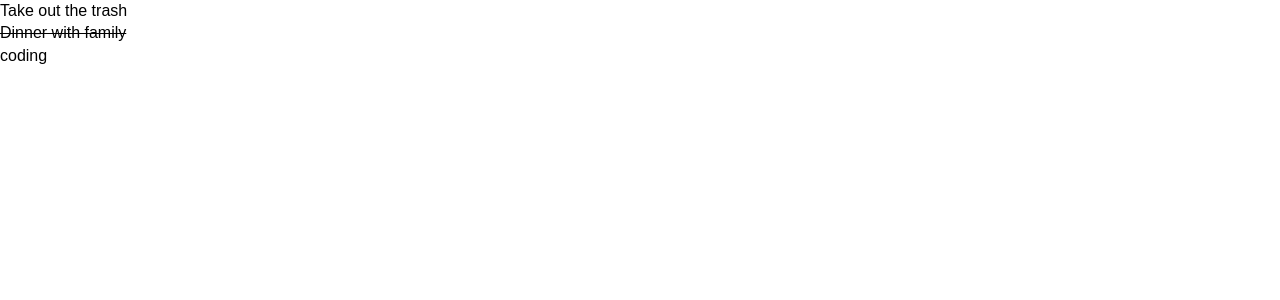
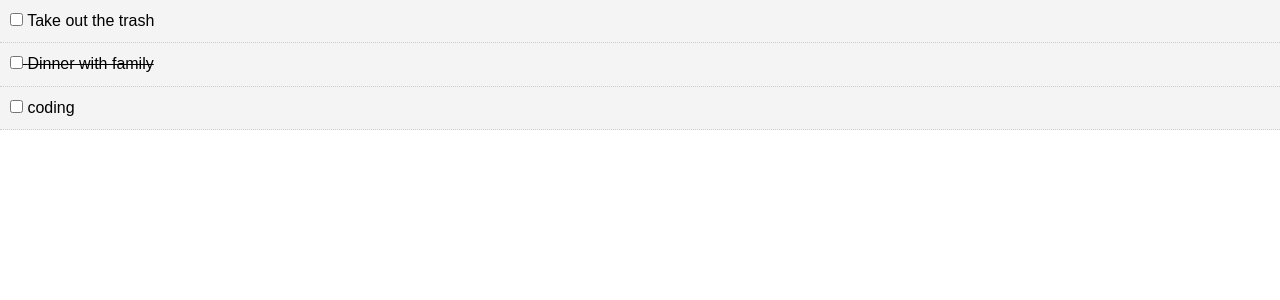
Before and after one commit to AbhishekMaira10/React-todo-list, a React (Create React App) app: page / in a window 1280 px wide. Shown: the top 300 px of the page. Built offline with nearby package versions, Linux system fonts and the light colour scheme.

Commit message:
add some styling

```diff
--- a/src/components/Todoitem.js
+++ b/src/components/Todoitem.js
@@ -3,21 +3,25 @@
 
 export class Todoitem extends Component {
   getStyle = () => {
-    if (this.props.todo.completed) {
-      return {
-        textDecoration: 'line-through',
-      }
-    } else {
-      return {
-        textDecoration: 'none',
-      }
+    return {
+      background: '#f4f4f4',
+      padding: '10px',
+      borderBottom: '1px #ccc dotted',
+      textDecoration: this.props.todo.completed ? 'line-through' : 'none',
     }
+  }
+
+  markComplete = (e) => {
+    console.log(this.props)
   }
 
   render() {
     return (
       <div style={this.getStyle()}>
-        <p>{this.props.todo.title}</p>
+        <p>
+          <input type='checkbox' onChange={this.props.markComplete} />{' '}
+          {this.props.todo.title}
+        </p>
       </div>
     )
   }
```
Also changed, not shown: 1 other file (tests, documents, lock files or other folders).
